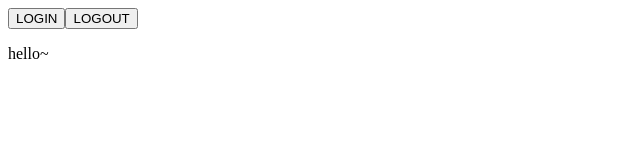
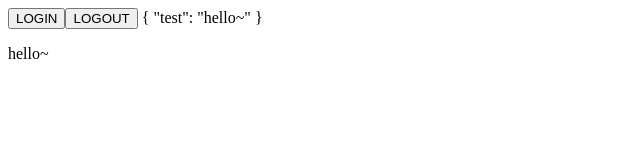
Before and after one commit to 0hhanum/VuePractice, a Vue app in the folder vuex/: page / in a window 1280 px wide. Shown: the top 160 px of the page, without its empty margins (0-640 px from the left). Built offline with nearby package versions, Linux system fonts and the light colour scheme.

Commit message:
Right way to use Vuex module

```diff
--- a/vuex/src/components/UserAuth.vue
+++ b/vuex/src/components/UserAuth.vue
@@ -2,6 +2,7 @@
   <div>
     <button @click="login">LOGIN</button>
     <button @click="logout">LOGOUT</button>
+    {{ getIsLoggedIn }}
   </div>
 </template>
 
@@ -11,6 +12,12 @@ export default {
   methods: {
     ...mapActions(["login", "logout"]),
   },
+  computed: {
+    getIsLoggedIn() {
+      console.log(this.$store);
+      return this.$store.state.storeTWO;
+    },
+  },
 };
 </script>
 
--- a/vuex/src/main.js
+++ b/vuex/src/main.js
@@ -5,16 +5,18 @@ import App from "./App.vue";
 Vue.config.productionTip = false;
 Vue.use(Vuex);
 
-const storeTWO = new Vuex.Store({
+const storeTWO = {
   state() {
     return {
       test: "hello~",
     };
   },
-  mutations() {},
-  actions() {},
-  getters() {},
-});
+  getters: {
+    getTest(state) {
+      return state.test;
+    },
+  },
+};
 
 const store = new Vuex.Store({
   modules: {
@@ -38,6 +40,12 @@ const store = new Vuex.Store({
     },
   },
   getters: {
+    getChildState(state, getters, rootState, rootGetters) {
+      console.log(state);
+      console.log(getters);
+      console.log(rootState);
+      console.log(rootGetters);
+    },
     getItems(state) {
       return [...state.items, "1", "2", "3"];
     },
```
